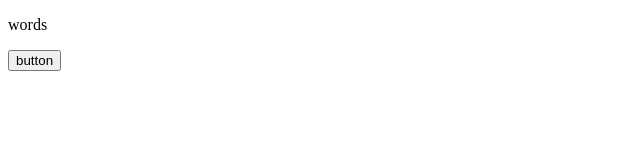
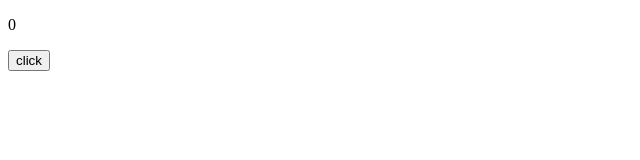
Before and after one commit to blakepete/projects, a plain HTML site: page game1/index.html in a window 1280 px wide. Shown: the full height of the page, 0-640 px from the left. Drawn offline with Linux system fonts and the light colour scheme.

Commit message:
the button makes a number go up
wooo. im a big boy. how to add an idle click?

```diff
--- a/game1/index.html
+++ b/game1/index.html
@@ -3,10 +3,18 @@
 <title>Unnamed</title>
 <body>
 
-<p id="test">words</p>
+<p id="displayMoney">0</p>
 
-<button id="moeny" type="button" onclick="document.getElementById('moeny').innerHTML='i did it?'">button</button>
+<button id="addmoney" type="button" onclick="addmoney()">click</button>
 
+<script>
+var money = 0;
+document.getElementById("displayMoney").innerHTML=money;
+function addmoney(){
+    money++;
+    document.getElementById("displayMoney").innerHTML=money;
+}
+</script>
 
 
 
```
